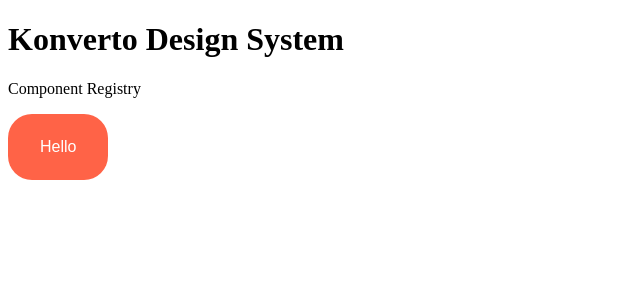
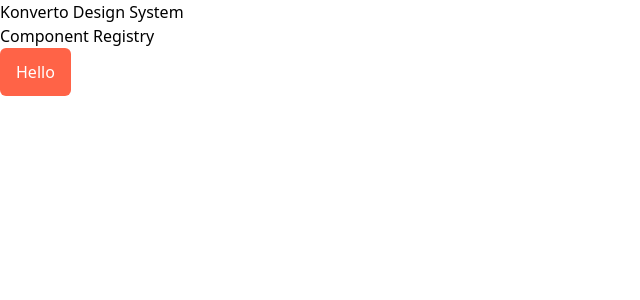
Before and after one commit to mountfx/component-registry-test, a Vue app: page / in a window 1280 px wide. Shown: the top 300 px of the page, without its empty margins (0-640 px from the left). Built offline with nearby package versions, Linux system fonts and the light colour scheme.

Commit message:
adds globals.css

```diff
--- a/index.html
+++ b/index.html
@@ -4,6 +4,7 @@
 		<meta charset="UTF-8">
 		<link rel="icon" href="data:,">
 		<meta name="viewport" content="width=device-width, initial-scale=1.0">
+		<link href="/registry/konverto/globals.css" rel="stylesheet">
 		<title>Konverto Design System</title>
 	</head>
 	<body>
--- a/package.json
+++ b/package.json
@@ -12,6 +12,8 @@
     "deploy": "pnpm dlx gh-pages -d dist"
   },
   "dependencies": {
+    "@tailwindcss/vite": "^4.1.18",
+    "tailwindcss": "^4.1.18",
     "vue": "^3.5.24"
   },
   "devDependencies": {
--- a/public/r/button.json
+++ b/public/r/button.json
@@ -2,12 +2,13 @@
   "$schema": "https://shadcn-vue.com/schema/registry-item.json",
   "name": "button",
   "type": "registry:block",
-  "title": "Button Component",
-  "description": "Default button component.",
+  "registryDependencies": [
+    "konverto-globals"
+  ],
   "files": [
     {
       "path": "registry/konverto/button/Button.vue",
-      "content": "<template>\n  <button><slot name=\"text\" /></button>\n</template>\n\n<style scoped>\nbutton {\n  background-color: tomato;\n  border-radius: 24px;\n  padding: 16px 24px;\n  outline: none;\n  border: unset;\n  font-size: 16px;\n  color: white;\n}\nbutton:focus {\n  background-color: blue;\n}\nbutton:active {\n  background-color: crimson;\n}\n</style>\n",
+      "content": "<template>\n  <button class=\"px-4 py-3 rounded-md bg-main hover:bg-accent text-ambient\">\n    <slot name=\"text\" />\n  </button>\n</template>\n",
       "type": "registry:component"
     }
   ]
--- /dev/null
+++ b/public/r/konverto-globals.json
@@ -0,0 +1,13 @@
+{
+  "$schema": "https://shadcn-vue.com/schema/registry-item.json",
+  "name": "konverto-globals",
+  "type": "registry:style",
+  "files": [
+    {
+      "path": "registry/konverto/globals.css",
+      "content": "@import \"tailwindcss\";\n\n@theme {\n  --color-*: initial;\n  --color-main: tomato;\n  --color-accent: crimson;\n  --color-ambient: white;\n}\n",
+      "type": "registry:file",
+      "target": "@/styles/globals.css"
+    }
+  ]
+}
--- a/public/r/registry.json
+++ b/public/r/registry.json
@@ -4,10 +4,20 @@
   "homepage": "https://konverto.eu",
   "items": [
     {
+      "name": "konverto-globals",
+      "type": "registry:style",
+      "files": [
+        {
+          "path": "registry/konverto/globals.css",
+          "type": "registry:file",
+          "target": "@/styles/globals.css"
+        }
+      ]
+    },
+    {
       "name": "button",
       "type": "registry:block",
-      "title": "Button Component",
-      "description": "Default button component.",
+      "registryDependencies": ["konverto-globals"],
       "files": [
         {
           "path": "registry/konverto/button/Button.vue",
--- a/registry.json
+++ b/registry.json
@@ -4,10 +4,20 @@
   "homepage": "https://konverto.eu",
   "items": [
     {
+      "name": "konverto-globals",
+      "type": "registry:style",
+      "files": [
+        {
+          "path": "registry/konverto/globals.css",
+          "type": "registry:file",
+          "target": "@/styles/globals.css"
+        }
+      ]
+    },
+    {
       "name": "button",
       "type": "registry:block",
-      "title": "Button Component",
-      "description": "Default button component.",
+      "registryDependencies": ["konverto-globals"],
       "files": [
         {
           "path": "registry/konverto/button/Button.vue",
--- a/registry/konverto/button/Button.vue
+++ b/registry/konverto/button/Button.vue
@@ -1,21 +1,5 @@
 <template>
-  <button><slot name="text" /></button>
+  <button class="px-4 py-3 rounded-md bg-main hover:bg-accent text-ambient">
+    <slot name="text" />
+  </button>
 </template>
-
-<style scoped>
-button {
-  background-color: tomato;
-  border-radius: 24px;
-  padding: 24px 32px;
-  outline: none;
-  border: unset;
-  font-size: 16px;
-  color: white;
-}
-button:focus {
-  background-color: blue;
-}
-button:active {
-  background-color: crimson;
-}
-</style>
--- /dev/null
+++ b/registry/konverto/globals.css
@@ -0,0 +1,8 @@
+@import "tailwindcss";
+
+@theme {
+  --color-*: initial;
+  --color-main: tomato;
+  --color-accent: crimson;
+  --color-ambient: white;
+}
--- a/vite.config.ts
+++ b/vite.config.ts
@@ -1,10 +1,11 @@
 import path from "node:path";
 import { defineConfig } from "vite";
+import tailwindcss from "@tailwindcss/vite";
 import vue from "@vitejs/plugin-vue";
 
 export default defineConfig({
-  base: "https://mountfx.github.io/component-registry-test/",
-  plugins: [vue()],
+  base: "/component-registry-test/",
+  plugins: [vue(), tailwindcss()],
   resolve: {
     alias: {
       "@": path.resolve(__dirname, "./src")
```
Also changed, not shown: 1 other file (tests, documents, lock files or other folders).
